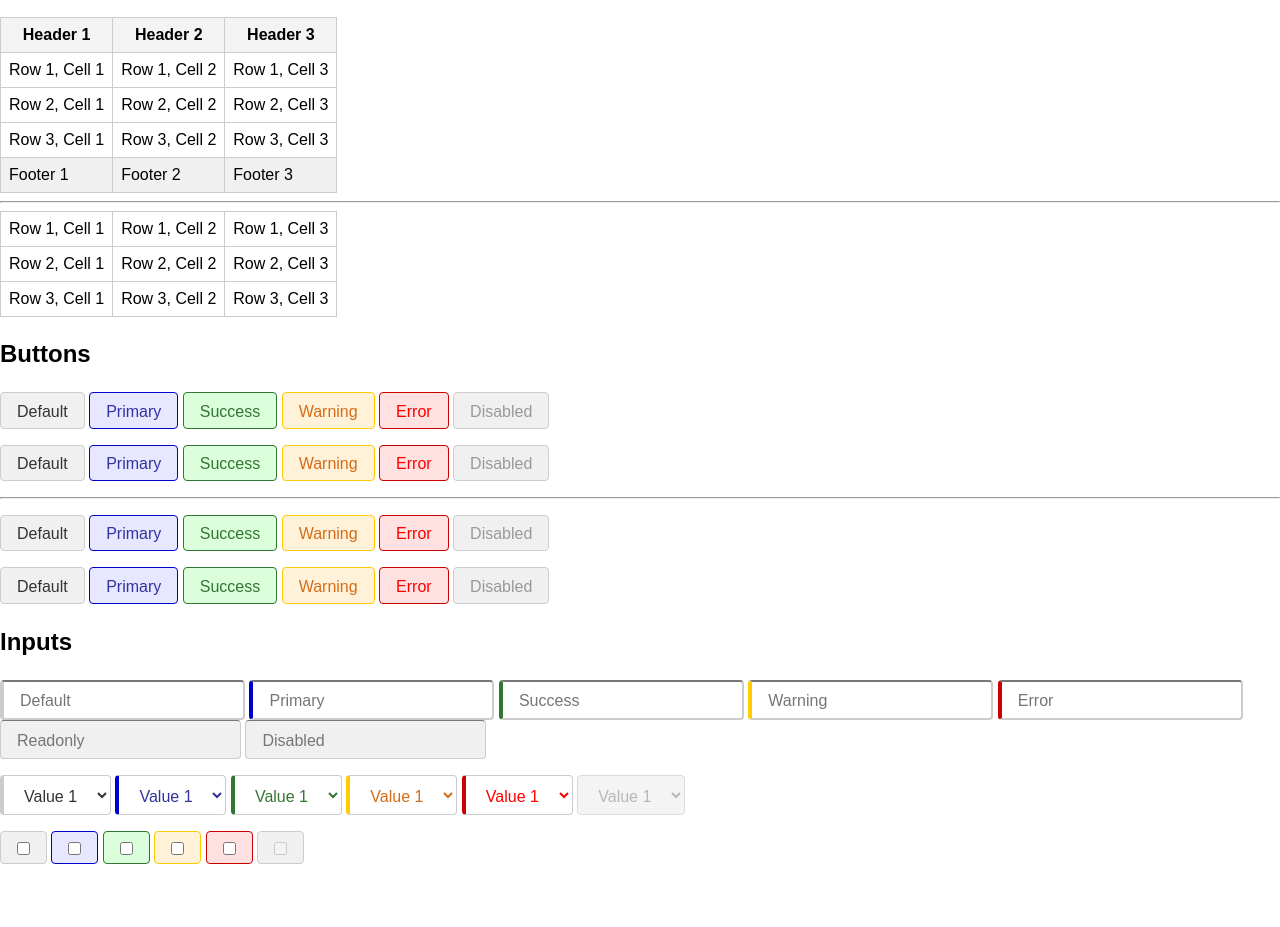
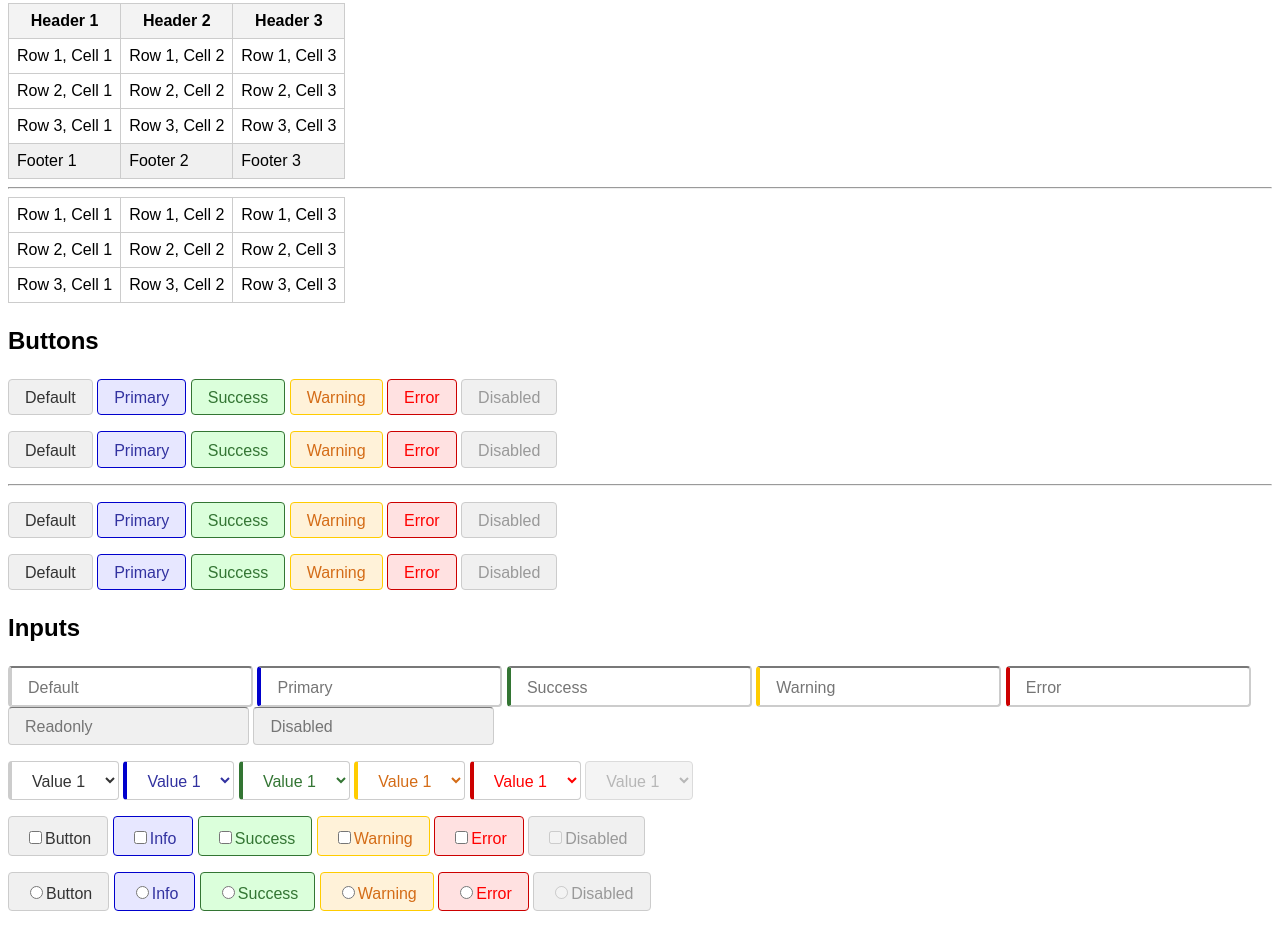
Before and after one commit to daddyy/base-style-guideline, a plain HTML site: page examples/default/index.html in a window 1280 px wide. Shown: the part 542-1469 px from the top of the page. Before the commit the page ends 1422 px from the top, so only its background shows below. Drawn offline with nearby package versions, Linux system fonts and the light colour scheme.

Commit message:
feat: add labels to inputs

```diff
--- a/examples/default/index.html
+++ b/examples/default/index.html
@@ -1,12 +1,11 @@
 <html>
 <head>
     <title>Example</title>
-    <link rel="stylesheet" href="https://yarnpkg.com/en/package/normalize.css">
     <link rel="stylesheet" href="style.css">
 </head>
 <body>
     <h1>Example</h1>
-    <p>This is an example of a page that uses the base style guideline.</p>
+    <p>This is an example of a page that uses the base style guideline for necessary elements, which are used on most of pages.</p>
     <hr />
     <div class="alers">
         <h2>Messages</h2>
@@ -162,12 +161,20 @@
             </select>
         </p>
         <p>
-            <label class="button"><input type="checkbox"></label>
-            <label class="button info"><input type="checkbox"></label>
-            <label class="button success"><input type="checkbox"></label>
-            <label class="button warning"><input type="checkbox"></label>
-            <label class="button error"><input type="checkbox"></label>
-            <label class="button disabled"><input type="checkbox" disabled></label>
+            <label class="button"><input type="checkbox">Button</label>
+            <label class="button info"><input type="checkbox">Info</label>
+            <label class="button success"><input type="checkbox">Success</label>
+            <label class="button warning"><input type="checkbox">Warning</label>
+            <label class="button error"><input type="checkbox">Error</label>
+            <label class="button disabled"><input type="checkbox" disabled>Disabled</label>
+        </p>
+        <p>
+            <label class="button"><input type="radio" name="radio">Button</label>
+            <label class="button info"><input type="radio" name="radio">Info</label>
+            <label class="button success"><input type="radio" name="radio">Success</label>
+            <label class="button warning"><input type="radio" name="radio">Warning</label>
+            <label class="button error"><input type="radio" name="radio">Error</label>
+            <label class="button disabled"><input type="radio" name="radio" disabled>Disabled</label>
         </p>
     </div>
 </body>
```
